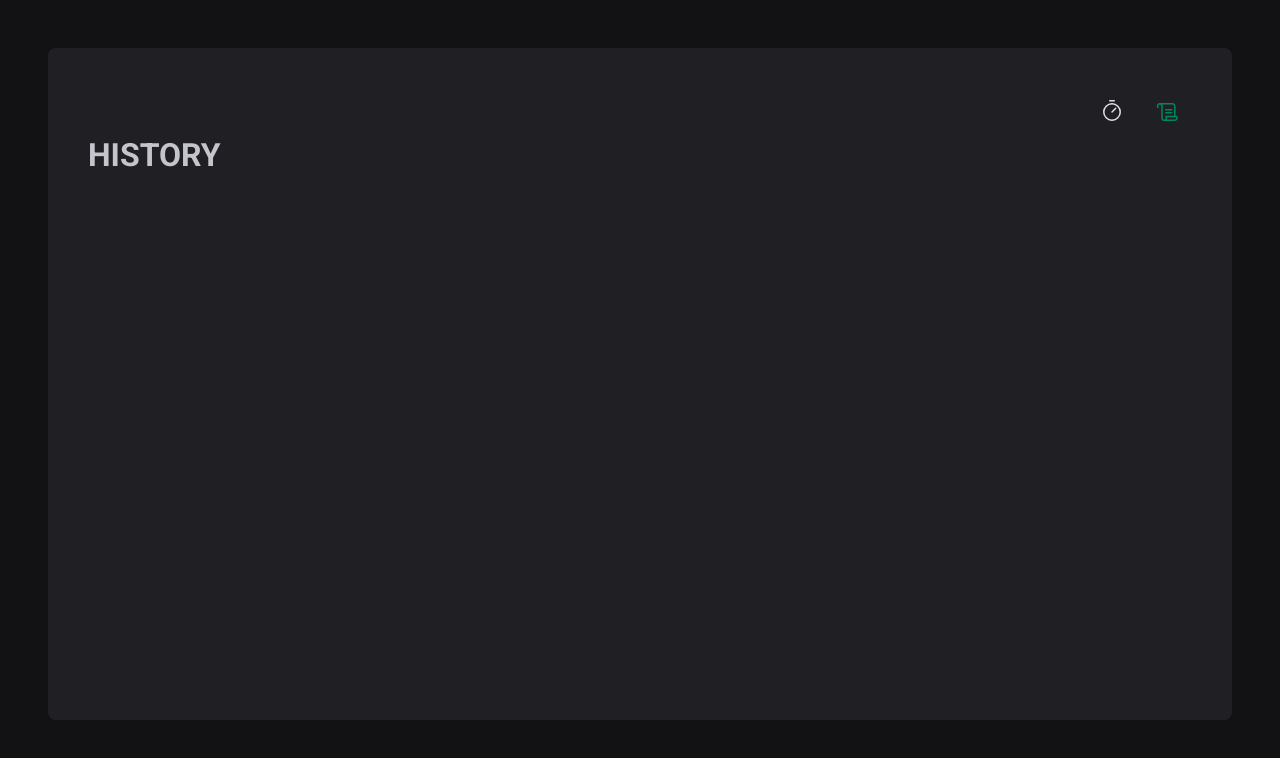
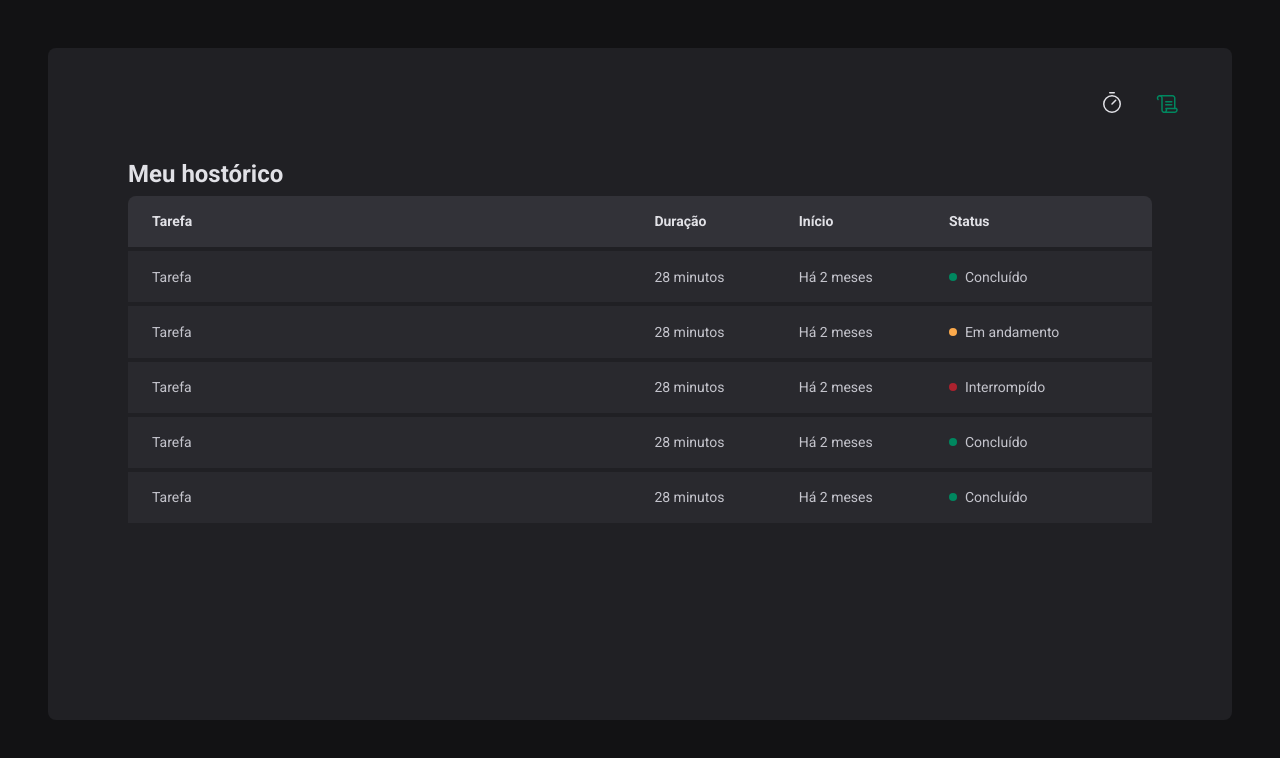
Before and after one commit to Rosivaldo-Lucas/ignite-projects, a React (Vite) app in the folder react/02-pomodoro-timer/: page /history in a window 1280 px wide. Shown: the top 758 px of the page. Built offline with nearby package versions, Linux system fonts and the light colour scheme.

Commit message:
02-pomodoro-timer: Adiciona estilizacao da pagina History.

```diff
--- a/react/02-pomodoro-timer/src/components/Header/styles.ts
+++ b/react/02-pomodoro-timer/src/components/Header/styles.ts
@@ -11,7 +11,7 @@ export const HeaderContainer = styled.header`
 
     a {
       width: 3rem;
-      height: 3rem;
+      height: 2rem;
 
       display: flex;
       justify-content: center;
@@ -19,11 +19,11 @@ export const HeaderContainer = styled.header`
 
       color: ${(props) => props.theme['gray-100']};
 
-      border-top: 3px solid transparent;
-      border-bottom: 3px solid transparent;
+      border-top: 2px solid transparent;
+      border-bottom: 2px solid transparent;
 
       &:hover {
-        border-bottom: 3px solid ${(props) => props.theme['green-500']};
+        border-bottom: 2px solid ${(props) => props.theme['green-500']};
       }
 
       &.active {
--- a/react/02-pomodoro-timer/src/pages/History/History.tsx
+++ b/react/02-pomodoro-timer/src/pages/History/History.tsx
@@ -1,7 +1,71 @@
+import { HistoryContainer, HistoryList, Status } from "./styles";
+
 export function History() {
 
   return(
-    <h1>HISTORY</h1>
+    <HistoryContainer>
+      <h1>Meu hostórico</h1>
+
+      <HistoryList>
+        <table>
+          <thead>
+            <tr>
+              <th>Tarefa</th>
+              <th>Duração</th>
+              <th>Início</th>
+              <th>Status</th>
+            </tr>
+          </thead>
+
+          <tbody>
+            <tr>
+              <td>Tarefa</td>
+              <td>28 minutos</td>
+              <td>Há 2 meses</td>
+              <td>
+                <Status statusColor='green'>Concluído</Status>
+              </td>
+            </tr>
+
+            <tr>
+              <td>Tarefa</td>
+              <td>28 minutos</td>
+              <td>Há 2 meses</td>
+              <td>
+                <Status statusColor='yellow'>Em andamento</Status>
+              </td>
+            </tr>
+
+            <tr>
+              <td>Tarefa</td>
+              <td>28 minutos</td>
+              <td>Há 2 meses</td>
+              <td>
+                <Status statusColor='red'>Interrompído</Status>
+              </td>
+            </tr>
+
+            <tr>
+              <td>Tarefa</td>
+              <td>28 minutos</td>
+              <td>Há 2 meses</td>
+              <td>
+                <Status statusColor='green'>Concluído</Status>
+              </td>
+            </tr>
+
+            <tr>
+              <td>Tarefa</td>
+              <td>28 minutos</td>
+              <td>Há 2 meses</td>
+              <td>
+                <Status statusColor='green'>Concluído</Status>
+              </td>
+            </tr>
+          </tbody>
+        </table>
+      </HistoryList>
+    </HistoryContainer>
   );
 
 }
--- /dev/null
+++ b/react/02-pomodoro-timer/src/pages/History/styles.ts
@@ -0,0 +1,86 @@
+import styled from "styled-components";
+
+export const HistoryContainer = styled.main`
+  flex: 1;
+  padding: 2.5rem;
+
+  display: flex;
+  flex-direction: column;
+
+  h1 {
+    font-size: 1.5rem;
+    color: ${(props) => props.theme['gray-100']};
+  }
+`
+
+export const HistoryList = styled.div`
+  flex: 1;
+  overflow: auto;
+  margin-top: 0.5rem;
+
+  table {
+    width: 100%;
+    border-collapse: collapse;
+    min-width: 600px;
+
+    th {
+      background-color: ${(props) => props.theme['gray-600']};
+      padding: 0.9rem;
+      text-align: left;
+      color: ${(props) => props.theme['gray-100']};
+      font-size: 0.875rem;
+      line-height: 1.6;
+
+      &:first-child {
+        border-top-left-radius: 8px;
+        padding-left: 1.5rem;
+      }
+
+      &:last-child {
+        border-top-right-radius: 8px;
+        padding-right: 1.5rem;
+      }
+    }
+
+    td {
+      background-color: ${(props) => props.theme['gray-700']};
+      border-top: 4px solid ${(props) => props.theme['gray-800']};
+      padding: 0.9rem;
+      font-size: 0.875rem;
+      line-height: 1.6;
+
+      &:first-child {
+        width: 50%;
+        padding-left: 1.5rem;
+      }
+
+      &:last-child {
+        padding-right: 1.5rem;
+      }
+    }
+  }
+`;
+
+const STATUS_COLORS = {
+  yellow: 'yellow-500',
+  green: 'green-500',
+  red: 'red-500',
+};
+
+interface StatusProps {
+  statusColor: keyof typeof STATUS_COLORS;
+}
+
+export const Status = styled.span<StatusProps>`
+  display: flex;
+  align-items: center;
+  gap: 0.5rem;
+
+  &::before {
+    content: '';
+    width: 0.5rem;
+    height: 0.5rem;
+    border-radius: 50%;
+    background: ${(props) => props.theme[STATUS_COLORS[props.statusColor]]};
+  }
+`;
```
